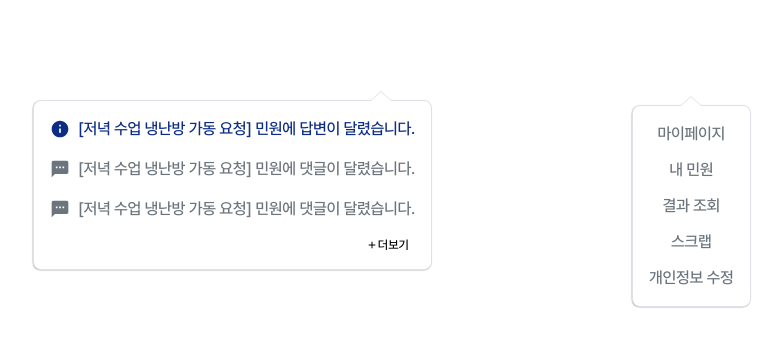
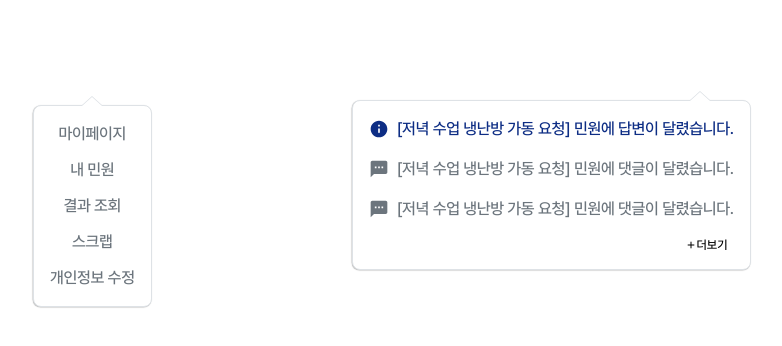
Before and after one commit to waieiches/SM-137-Frontend, a React (Vite) app: page / in a window 1280 px wide. Shown: the top 346 px of the page, without its empty margins (67-849 px from the left). Built offline with nearby package versions, Linux system fonts and the light colour scheme.

Commit message:
fix : 말풍선 props를 content, tailType으로 수정

```diff
--- a/src/App.tsx
+++ b/src/App.tsx
@@ -1,6 +1,8 @@
 import styled from "@emotion/styled";
 import "./reset.css";
 import ContentBubble from "./components/contentBubble/ContentBubble";
+import HeaderNavigator from "./components/contentBubble/contents/HeaderNavigator";
+import Notification from "./components/contentBubble/contents/Notification";
 
 const Wrap = styled.div`
   width: 100%;
@@ -10,8 +12,8 @@ const Wrap = styled.div`
 function App() {
   return (
     <Wrap>
-      <ContentBubble type="notification" />
-      <ContentBubble type="navigator" />
+      <ContentBubble tailType="middle" content={<HeaderNavigator />} />
+      <ContentBubble tailType="edge" content={<Notification />} />
     </Wrap>
   );
 }
--- a/src/components/contentBubble/ContentBubble.tsx
+++ b/src/components/contentBubble/ContentBubble.tsx
@@ -17,6 +17,7 @@ const BubbleLayout = styled.div<TypeProps>`
   align-items: center;
   box-shadow: -0.5px 0.5px 1px rgba(0, 0, 0, 0.25);
   position: relative;
+  /*말풍선 꼬리*/
   &::after {
     content: "";
     position: absolute;
@@ -28,7 +29,7 @@ const BubbleLayout = styled.div<TypeProps>`
     z-index: 1;
     top: -9px;
     right: ${(props) =>
-      props.type === "notification" ? "10%" : "calc(50% - 10px)"};
+      props.tailType === "edge" ? "10%" : "calc(50% - 10px)"};
   }
   &::before {
     content: "";
@@ -41,31 +42,19 @@ const BubbleLayout = styled.div<TypeProps>`
     z-index: 0;
     top: -10px;
     right: ${(props) =>
-      props.type === "notification" ? "10%" : "calc(50% - 10px)"};
+      props.tailType === "edge" ? "10%" : "calc(50% - 10px)"};
   }
 `;
 
 interface TypeProps {
-  type: string;
+  tailType: string;
+}
+interface ContentProps extends TypeProps {
+  content: React.ReactNode;
 }
 
-const ContentBubble = ({ type }: TypeProps) => {
-  const getType = (type: string) => {
-    if (type === "notification") {
-      return Notification;
-    }
-    if (type === "navigator") {
-      return HeaderNavigator;
-    }
-    return Notification;
-  };
-
-  const RenderComponent = getType(type);
-  return (
-    <BubbleLayout type={type}>
-      <RenderComponent />
-    </BubbleLayout>
-  );
+const ContentBubble = ({ content, tailType }: ContentProps) => {
+  return <BubbleLayout tailType={tailType}>{content}</BubbleLayout>;
 };
 
 export default ContentBubble;
```
